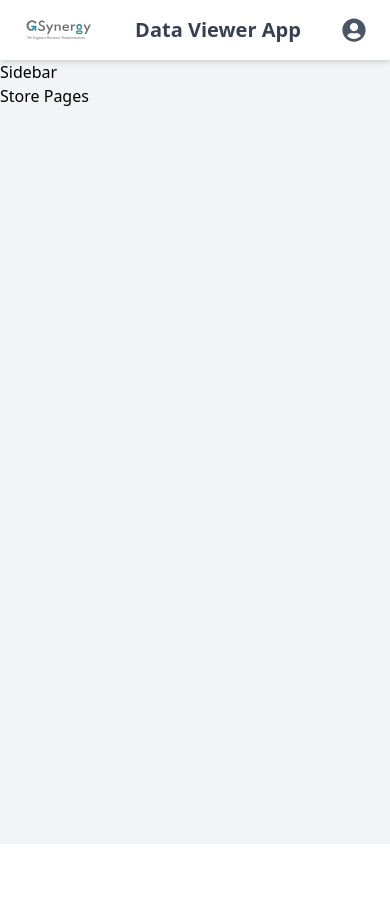
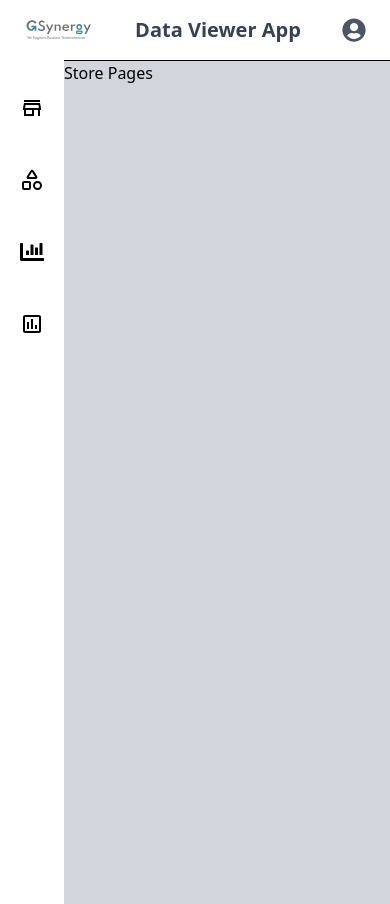
Before and after one commit to hashme7/Data-Viewer-App, a React (Vite) app: page / in a window 390 px wide. Before the commit the page ends 844 px from the top, so only its background shows below. Built offline with nearby package versions, Linux system fonts and the light colour scheme.

Commit message:
feat(ui): Implement responsive sidebar

```diff
--- a/src/App.tsx
+++ b/src/App.tsx
@@ -1,15 +1,14 @@
 import { BrowserRouter as Router } from "react-router-dom";
 import AppRoutes from "./routes/AppRoutes";
-import Sidebar from "./components/Sidebar";
+import Sidebar from "./components/sidebar/Sidebar";
 import Header from "./components/Header";
-
 
 function App() {
   return (
     <Router>
-      <div className="h-screen w-screen bg-gray-100">
-        <Header/>
-        <div className="flex flex-col flex-1">
+      <div className="h-screen w-screen bg-white">
+        <Header />
+        <div className="flex flex-1">
           <Sidebar />
           <AppRoutes />
         </div>
--- a/src/components/Header.tsx
+++ b/src/components/Header.tsx
@@ -5,7 +5,7 @@ import { FaUserCircle } from "react-icons/fa";
 const Header: React.FC = () => {
   const [isOpen, setIsOpen] = useState<boolean>(false);
   return (
-    <header className="p-4 bg-white shadow-md flex items-center justify-between px-6">
+    <header className="p-4 bg-white flex items-center justify-between px-6">
       <div className="flex items-center justify-between w-full">
         <img src={logo} alt="G Synergy Logo" className="h-7 sm:h-10" />
         <h1 className="text-xl font-semibold text-gray-700">Data Viewer App</h1>
--- a/src/components/Sidebar.tsx
+++ /dev/null
@@ -1,11 +0,0 @@
-import React from "react";
-
-const Sidebar:React.FC = () => {
-    return (
-        <div>
-            Sidebar
-        </div>
-    )
-}
-
-export default Sidebar;
--- /dev/null
+++ b/src/components/sidebar/Sidebar.tsx
@@ -0,0 +1,23 @@
+import React from "react";
+import SidebarItem from "./SidebarItem";
+import {
+  MdOutlineStoreMallDirectory,
+  MdOutlineInsertChart,
+} from "react-icons/md";
+import { LuShapes } from "react-icons/lu";
+import { FaChartBar } from "react-icons/fa";
+
+const Sidebar: React.FC = () => {
+  return (
+    <aside className="md:w-64 w-16 h-full flex flex-col mt-4 z-10 ">
+      <nav className="flex flex-col gap-2">
+        <SidebarItem icon={<MdOutlineStoreMallDirectory />} label="Store" />
+        <SidebarItem icon={<LuShapes />} label="SKU" />
+        <SidebarItem icon={<FaChartBar />} label="Planning" />
+        <SidebarItem icon={<MdOutlineInsertChart />} label="Chart" />
+      </nav>
+    </aside>
+  );
+};
+
+export default Sidebar;
--- /dev/null
+++ b/src/components/sidebar/SidebarItem.tsx
@@ -0,0 +1,13 @@
+import React from "react";
+import { sidebarProps } from "../../types/sidebar/sidebarTypes";
+
+const SidebarItem: React.FC<sidebarProps> = ({ icon, label }) => {
+  return (
+    <div className="flex items-center gap-3 p-5 text-2xl hover:bg-gray-300 font-normal cursor-pointer">
+      {icon}
+      <span className="hidden md:inline-block">{label}</span>
+    </div>
+  );
+};
+
+export default SidebarItem;
--- a/src/pages/StorePage.tsx
+++ b/src/pages/StorePage.tsx
@@ -1,7 +1,9 @@
 const StorePage = () => {
     return (
-        <div><h1>Store Pages</h1></div>
-    )
+      <div className="bg-gray-300 h-screen w-full border-t-1">
+        <h1>Store Pages</h1>
+      </div>
+    );
 }
 
 export default StorePage;
--- /dev/null
+++ b/src/types/sidebar/sidebarTypes.ts
@@ -0,0 +1,5 @@
+import React from "react";
+
+export interface sidebarProps {
+     icon: React.ReactNode; label: string
+}
```
